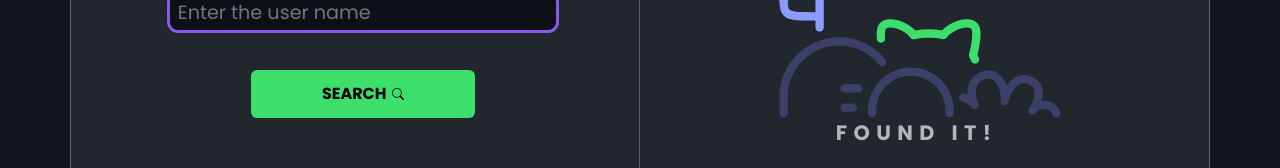
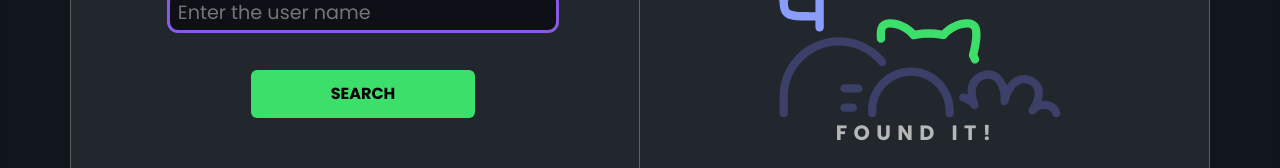
Before and after one commit to luiscetta/github_finder, a React (Vite) app: page /search in a window 1280 px wide. Both pictures are taken after a click on the link "CLICK HERE TO SEARCH". Shown: the part 388-556 px from the top of the page. Built offline with nearby package versions, Linux system fonts and the light colour scheme.

Commit message:
clearing the modal status after the search

```diff
--- a/src/Pages/Search/index.tsx
+++ b/src/Pages/Search/index.tsx
@@ -13,6 +13,7 @@ export default function Search() {
   const [modalShow, setModalShow] = useState(false);
   const [user, setUser] = useState<UserProps | null>(null);
   const [hasError, setHasError] = useState(false);
+  const [searching, setSearching] = useState(false);
 
   const handleOpenModal = () => {
     setModalShow(true);
@@ -23,8 +24,11 @@ export default function Search() {
       const res = await axios.get(`https://api.github.com/users/${userName}`);
       const data = res.data as UserProps;
 
+      setSearching(true);
       setUser(data);
       setModalShow(false);
+      setSearching(false);
+      setHasError(false);
     } catch (err) {
       console.error(err);
       setHasError(true);
@@ -43,7 +47,12 @@ export default function Search() {
         />
       </Link>
       {user ? (
-        <p>{user.login}</p>
+        <>
+          <p className="result">{user.login}</p>
+          <a className="search-btn" onClick={handleOpenModal}>
+            Click here to search
+          </a>
+        </>
       ) : (
         <>
           <div className="search-content">
@@ -63,6 +72,7 @@ export default function Search() {
         show={modalShow}
         onHide={() => setModalShow(false)}
         hasError={hasError}
+        searching={searching}
       />
     </div>
   );
--- a/src/Pages/Search/styles.scss
+++ b/src/Pages/Search/styles.scss
@@ -17,6 +17,10 @@
         background-color: #11131665;
         border-radius: 5rem;
         transition: .2s ease;
+    }
+
+    .result {
+        color: white;
     }
 
     .search-content {
--- a/src/components/Modal/SearchModal/index.tsx
+++ b/src/components/Modal/SearchModal/index.tsx
@@ -1,7 +1,6 @@
 import { useState } from "react";
-import { Modal } from "react-bootstrap";
+import { Modal, Spinner } from "react-bootstrap";
 import Lottie from "lottie-react";
-import { BsSearch } from "react-icons/bs";
 
 import animationData from "../../assets/json/cat1.json";
 import "./styles.scss";
@@ -11,6 +10,7 @@ type SearchModalProps = {
   onHide: () => void;
   loadUser: (userName: string) => Promise<void>;
   hasError: boolean;
+  searching: boolean;
 };
 
 const SearchModal = ({
@@ -18,8 +18,14 @@ const SearchModal = ({
   onHide,
   loadUser,
   hasError,
+  searching,
 }: SearchModalProps) => {
-  const [userName, setUsername] = useState("");
+  const [userName, setUserName] = useState("");
+
+  const handleSubmit = async () => {
+    await loadUser(userName);
+    setUserName("");
+  };
 
   return (
     <>
@@ -42,16 +48,30 @@ const SearchModal = ({
               <input
                 className={`search-input ${hasError ? "error" : ""}`}
                 type="text"
+                value={userName}
                 placeholder="Enter the user name"
-                onChange={(e) => setUsername(e.target.value)}
+                onChange={(e) => setUserName(e.target.value)}
                 autoFocus={true}
               />
               {hasError && (
                 <span className="error-span">Enter a valid username!</span>
               )}
-              <button className="search-btn" onClick={() => loadUser(userName)}>
-                Search
-                <BsSearch className="search-icon" />
+              <button
+                className="search-btn"
+                onClick={handleSubmit}
+                disabled={searching}
+              >
+                {searching ? (
+                  <Spinner
+                    as="span"
+                    animation="border"
+                    size="sm"
+                    role="status"
+                    aria-hidden="true"
+                  />
+                ) : (
+                  "Search"
+                )}
               </button>
             </div>
           </div>
```
